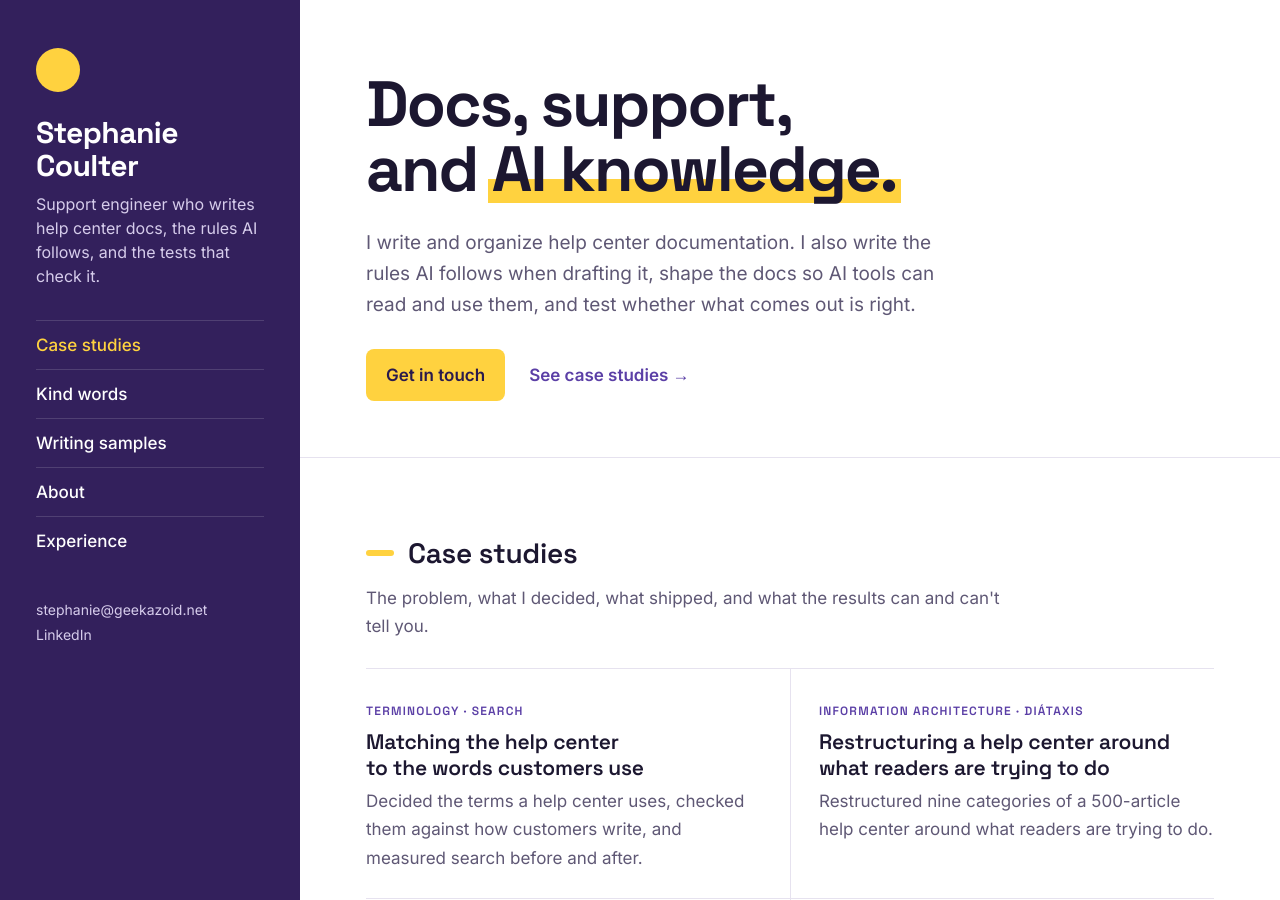
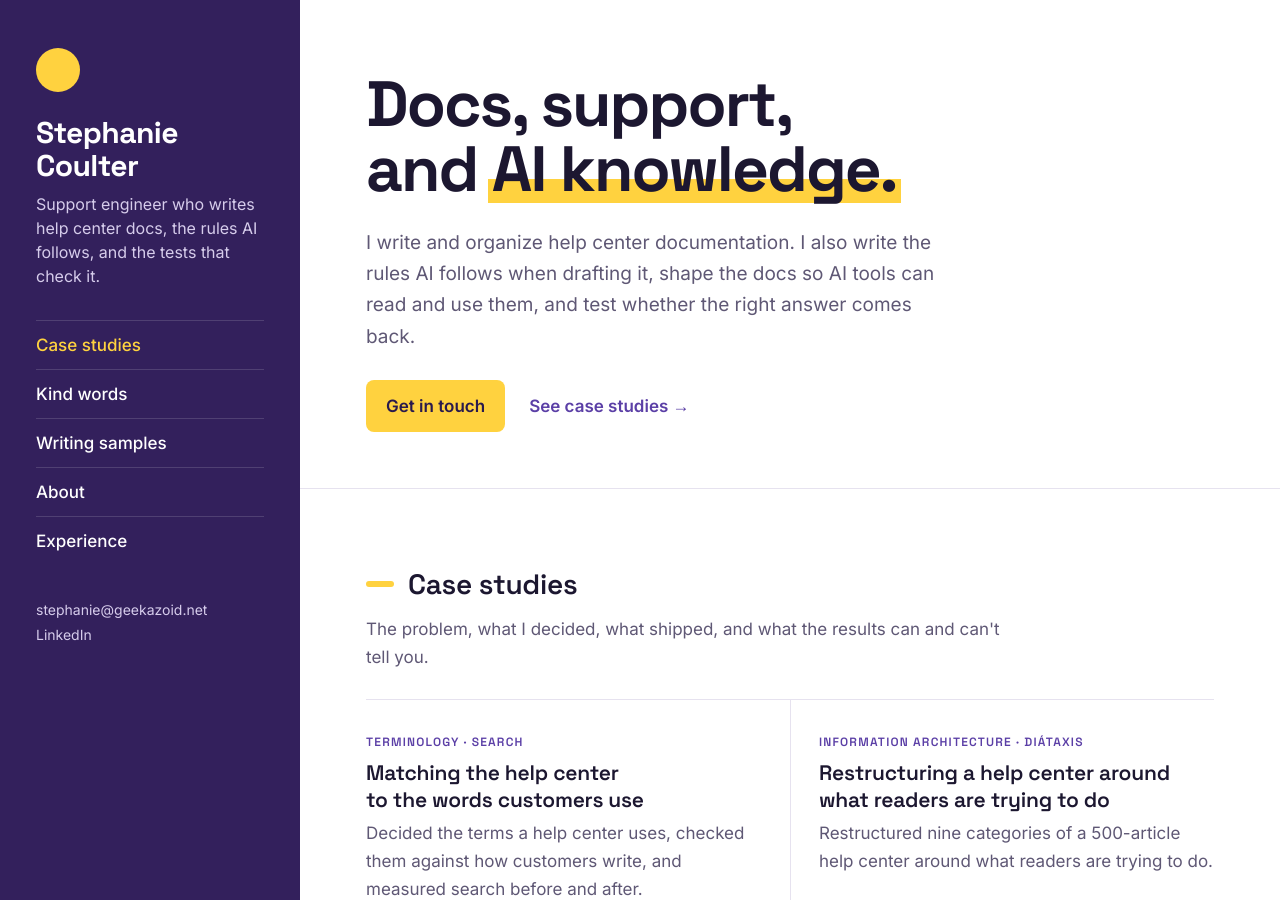
Before and after one commit to stephanoodle/portfolio, a Jekyll site: the page built from index.html, in a window 1280 px wide and 900 px high. Built offline with Jekyll 4.4.1, drawn with Linux system fonts in a browser that asks for light colours.

Commit message:
Hero: test whether the right answer comes back — the evaluation measures retrieval, not answers

```diff
--- a/index.html
+++ b/index.html
@@ -5,7 +5,7 @@ layout: default
 <section class="hero">
   <div class="wrap">
     <h1>Docs, support, and <span>AI knowledge.</span></h1>
-    <p>I write and organize help center documentation. I also write the rules AI follows when drafting it, shape the docs so AI tools can read and use them, and test whether what comes out is right.</p>
+    <p>I write and organize help center documentation. I also write the rules AI follows when drafting it, shape the docs so AI tools can read and use them, and test whether the right answer comes back.</p>
     <div class="actions">
       <a class="btn" href="mailto:stephanie@geekazoid.net">Get in touch</a>
       <a class="text" href="#work">See case studies →</a>
```
